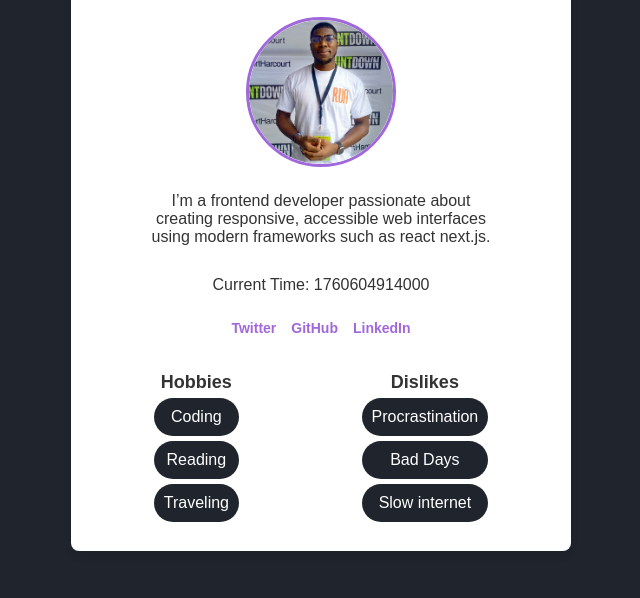
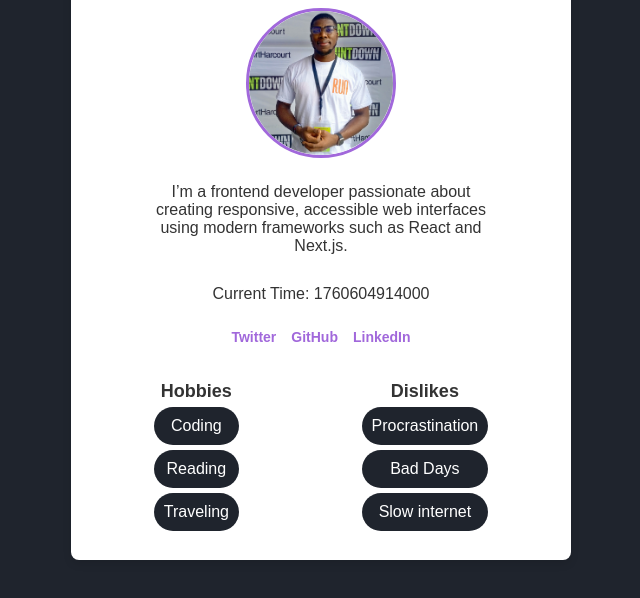
Before and after one commit to Mustaphamexy/profile-card-hng, a plain HTML site: page Index.html in a window 1280 px wide. Shown: the part 166-764 px from the top of the page, without its empty margins (319-959 px from the left). Drawn offline with Linux system fonts and the light colour scheme.

Commit message:
new commit

```diff
--- a/Index.html
+++ b/Index.html
@@ -18,7 +18,7 @@
                 <img src="./assets/Mustapha.jpg" alt="Mustapha Mustapha" data-testid="test-user-avatar">
             </figure>
 
-            <p data-testid="test-user-bio">I’m a frontend developer passionate about creating responsive, accessible web interfaces using modern  frameworks such as react next.js.</p>
+            <p data-testid="test-user-bio">I’m a frontend developer passionate about creating responsive, accessible web interfaces using modern frameworks such as React and Next.js.</p>
 
             <p data-testid="test-user-time">Current Time: <span id="userTime"></span></p>
 
```
